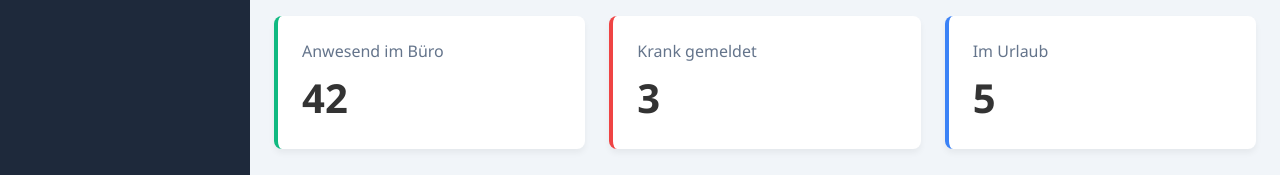
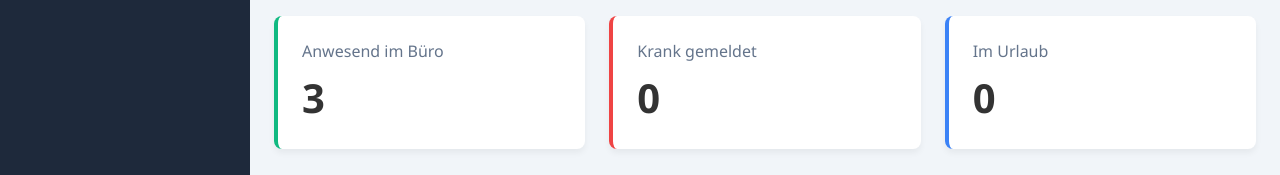
Before and after one commit to Matthias146/HR-Portal, an Angular app: page /dashboard in a window 1280 px wide. Shown: the part 161-336 px from the top of the page. Built offline with nearby package versions, Linux system fonts and the light colour scheme.

Commit message:
refactor(core): extract state to employee service as single source of truth

```diff
--- a/src/app/features/dashboard/dashboard.html
+++ b/src/app/features/dashboard/dashboard.html
@@ -7,17 +7,17 @@
   <section class="kpi-grid">
     <article class="kpi-card success">
       <h3>Anwesend im Büro</h3>
-      <p class="kpi-value">{{ presentEmployees() }}</p>
+      <p class="kpi-value">{{ employeeService.presentCount() }}</p>
     </article>
 
     <article class="kpi-card warning">
       <h3>Krank gemeldet</h3>
-      <p class="kpi-value">{{ sickEmployees() }}</p>
+      <p class="kpi-value">{{ employeeService.sickCount() }}</p>
     </article>
 
     <article class="kpi-card info">
       <h3>Im Urlaub</h3>
-      <p class="kpi-value">{{ onVacation() }}</p>
+      <p class="kpi-value">{{ employeeService.vacationCount() }}</p>
     </article>
   </section>
 </div>
--- a/src/app/features/dashboard/dashboard.ts
+++ b/src/app/features/dashboard/dashboard.ts
@@ -1,4 +1,5 @@
-import { Component, signal } from '@angular/core';
+import { Component, inject } from '@angular/core';
+import { EmployeeService } from '../employees/employee-service';
 
 @Component({
   selector: 'app-dashboard',
@@ -7,7 +8,5 @@ import { Component, signal } from '@angular/core';
   styleUrl: './dashboard.scss',
 })
 export class Dashboard {
-  presentEmployees = signal(42);
-  sickEmployees = signal(3);
-  onVacation = signal(5);
+  employeeService = inject(EmployeeService);
 }
--- /dev/null
+++ b/src/app/features/employees/employee-service.ts
@@ -0,0 +1,38 @@
+import { computed, Injectable, signal } from '@angular/core';
+import { Employee } from './employee.model';
+
+@Injectable({
+  providedIn: 'root',
+})
+export class EmployeeService {
+  employeeList = signal<Employee[]>([
+    {
+      id: 1001,
+      firstName: 'Max',
+      lastName: 'Mustermann',
+      department: 'IT',
+      role: 'MANAGER',
+      status: 'PRESENT',
+    },
+    {
+      id: 1002,
+      firstName: 'Peter',
+      lastName: 'Lustig',
+      department: 'Personal',
+      role: 'ADMIN',
+      status: 'PRESENT',
+    },
+    {
+      id: 1003,
+      firstName: 'Sebastian',
+      lastName: 'Seeberger',
+      department: 'Lager',
+      role: 'USER',
+      status: 'PRESENT',
+    },
+  ]);
+
+  presentCount = computed(() => this.employeeList().filter((e) => e.status === 'PRESENT').length);
+  sickCount = computed(() => this.employeeList().filter((e) => e.status === 'SICK').length);
+  vacationCount = computed(() => this.employeeList().filter((e) => e.status === 'VACATION').length);
+}
--- a/src/app/features/employees/employees.html
+++ b/src/app/features/employees/employees.html
@@ -13,7 +13,7 @@
     </thead>
 
     <tbody>
-      @for (employee of employeeList(); track employee.id) {
+      @for (employee of employeeService.employeeList(); track employee.id) {
         <tr>
           <td>{{ employee.id }}</td>
 
--- a/src/app/features/employees/employees.ts
+++ b/src/app/features/employees/employees.ts
@@ -1,6 +1,7 @@
-import { Component, signal } from '@angular/core';
+import { Component, inject, signal } from '@angular/core';
 import { Employee } from './employee.model';
 import { StatusBadge } from '../../shared/status-badge/status-badge';
+import { EmployeeService } from './employee-service';
 
 @Component({
   selector: 'app-employees',
@@ -9,30 +10,5 @@ import { StatusBadge } from '../../shared/status-badge/status-badge';
   styleUrl: './employees.scss',
 })
 export class Employees {
-  employeeList = signal<Employee[]>([
-    {
-      id: 1001,
-      firstName: 'Max',
-      lastName: 'Mustermann',
-      department: 'IT',
-      role: 'MANAGER',
-      status: 'PRESENT',
-    },
-    {
-      id: 1002,
-      firstName: 'Peter',
-      lastName: 'Lustig',
-      department: 'Personal',
-      role: 'ADMIN',
-      status: 'PRESENT',
-    },
-    {
-      id: 1003,
-      firstName: 'Sebastian',
-      lastName: 'Seeberger',
-      department: 'Lager',
-      role: 'USER',
-      status: 'PRESENT',
-    },
-  ]);
+  employeeService = inject(EmployeeService);
 }
```
Also changed, not shown: 1 other file (tests, documents, lock files or other folders).
